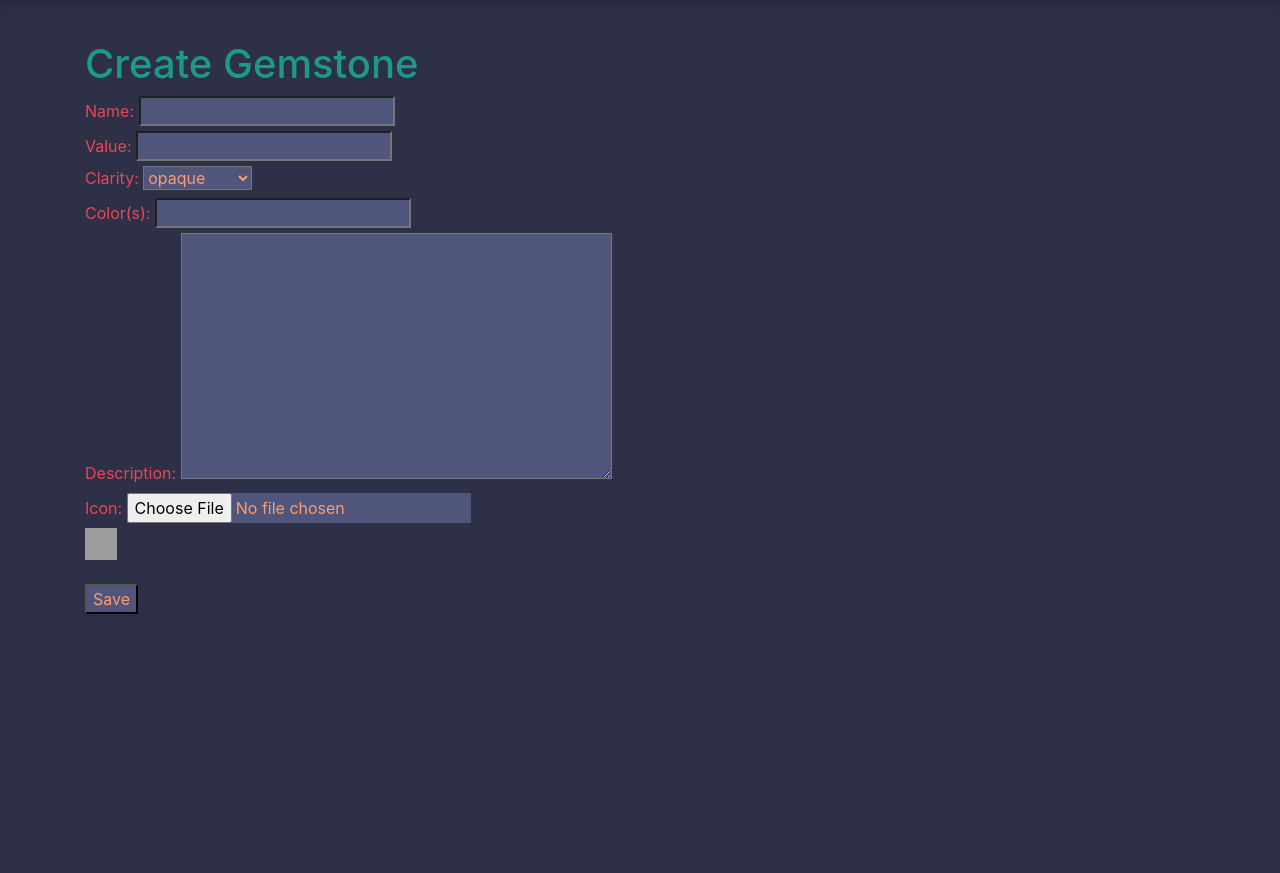
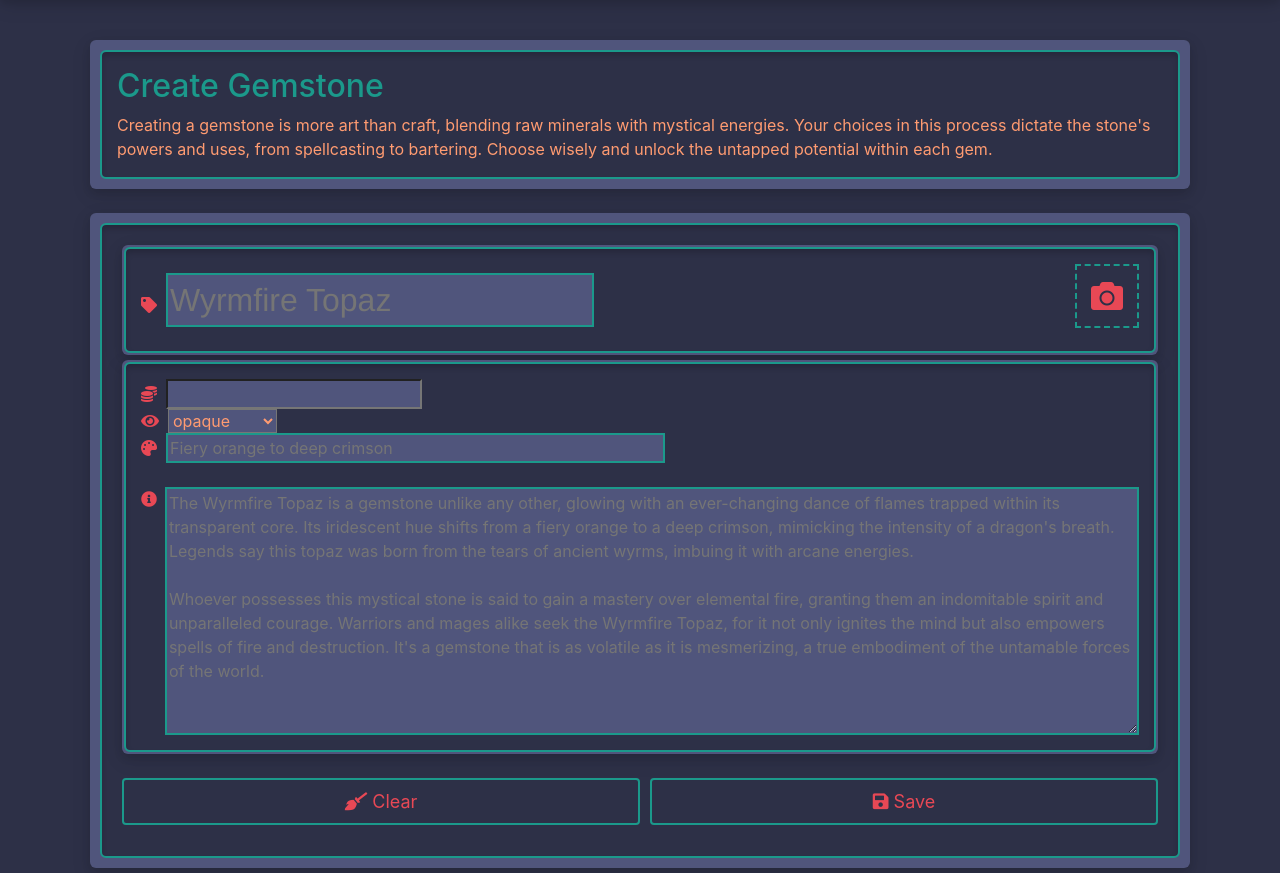
Before and after one commit to Stephanie-Burns/gemstone_roller_demo, a Django app: page /treasure/gemstone/create/ in a window 1280 px wide. Shown: the part 60-933 px from the top of the page. Before the commit the page ends 674 px from the top, so only its background shows below. Run offline with Django 4.2, Linux system fonts and the light colour scheme; a user stored in the database is signed in; data comes from the database, SQL or seed files in the repository; both versions use the stored data as it was after the commit; some libraries are stand-ins or nearby versions; grey boxes are pictures that could not be loaded.

Commit message:
gemstone form and gemstone create page

```diff
--- a/static/css/landing.css
+++ b/static/css/landing.css
@@ -391,6 +391,53 @@ td {
 }
 
 
+/* === Gemstone Form Styles === */
+.gemstone-file-input {
+    width: 0.1px;
+    height: 0.1px;
+    opacity: 0;
+    overflow: hidden;
+    position: absolute;
+    z-index: -1;
+}
+
+.gemstone-file-label {
+    color: #e84855;
+    border: 2px dashed #1b998b;
+    background-color: transparent;
+    height: 64px;
+    width: 64px;
+    cursor: pointer;
+    text-align: center;
+    display: flex;
+    justify-content: center;
+    align-items: center;
+}
+
+.gemstone-form-text-input-lg {
+    border: 2px solid #1b998b;
+    font-size: xx-large;
+    font-family: "Helvetica Neue", Arial, sans-serif;
+    /*max-width: 100%;*/
+    /*width: 100%;*/
+}
+
+.gemstone-form-textarea-input {
+    border: 2px solid #1b998b;
+    width: 100%;
+}
+
+.gemstone-form-textarea-container {
+    display: flex;
+    flex-flow: row nowrap;
+}
+
+.gemstone-from-text-input {
+    border: 2px solid #1b998b;
+    width: 50%;
+}
+
+
 /* === ScrollBar Styles === */
 ::-webkit-scrollbar {
     width: 12px;
--- a/static/js/image-preview.js
+++ b/static/js/image-preview.js
@@ -1,23 +1,34 @@
-
+document.addEventListener("DOMContentLoaded", function() {
     function initializeImagePreview() {
         const input = document.querySelector('input[type=file]');
+        const label = document.querySelector('.gemstone-file-label');
+        const uploadIcon = document.querySelector('#upload-icon'); // Modified selector
+        // const labelText = document.querySelector('#label-text');  // Modified selector
+
         input.addEventListener('change', function() {
             const file = this.files[0];
             if (file) {
                 const reader = new FileReader();
                 reader.onload = function(e) {
-                // Hide the old image
-                const oldImg = document.getElementById('old-image-preview');
-                if (oldImg) {
-                    oldImg.style.display = 'none';
-                }
+                    // Remove or hide existing icon and text
+                    if (uploadIcon) uploadIcon.style.display = 'none';
+                    // if (labelText) labelText.style.display = 'none'; // Modified reference
 
-                // Get the preview element and set its source to the selected image
-                const img = document.getElementById('image-preview');
-                img.src = e.target.result;
-                img.style.display = 'block';  // Make the image visible
+                    // Remove existing preview image if any
+                    const existingImg = document.getElementById('image-preview');
+                    if (existingImg) existingImg.remove();
+
+                    // Create and add the new preview image
+                    const img = document.createElement('img');
+                    img.setAttribute('id', 'image-preview');
+                    img.setAttribute('src', e.target.result);
+                    img.style.width = '60px';
+                    img.style.height = '60px';
+                    label.appendChild(img);
                 }
                 reader.readAsDataURL(file);
             }
         });
     }
+    initializeImagePreview();
+});
--- a/treasure/forms.py
+++ b/treasure/forms.py
@@ -2,6 +2,22 @@
 from django import forms
 
 from . import models
+
+
+DESCRIPTION_PLACEHOLDER = (
+    "The Wyrmfire Topaz is a gemstone unlike any other, glowing with an "
+    "ever-changing dance of flames trapped within its transparent core. "
+    "Its iridescent hue shifts from a fiery orange to a deep crimson, mimicking "
+    "the intensity of a dragon's breath. Legends say this topaz was born from "
+    "the tears of ancient wyrms, imbuing it with arcane energies. "
+    "\n\n"
+    "Whoever possesses this mystical stone is said to gain a mastery over "
+    "elemental fire, granting them an indomitable spirit and unparalleled "
+    "courage. Warriors and mages alike seek the Wyrmfire Topaz, for it not "
+    "only ignites the mind but also empowers spells of fire and destruction. "
+    "It's a gemstone that is as volatile as it is mesmerizing, a true "
+    "embodiment of the untamable forces of the world."
+)
 
 
 class GemstoneForm(forms.ModelForm):
@@ -11,14 +27,26 @@ class GemstoneForm(forms.ModelForm):
         model = models.Gemstone
         fields = ['name', 'clarity', 'color', 'description', 'value']
 
-    icon = forms.ImageField(widget=forms.FileInput, required=False)
+    icon = forms.ImageField(
+        widget=forms.FileInput(attrs={'class': 'gemstone-file-input', 'id': 'gemstone-icon-upload'}),
+        required=False
+    )
+    name = forms.CharField(widget=forms.TextInput(
+        attrs={'class': 'gemstone-form-text-input-lg', 'placeholder': 'Wyrmfire Topaz'})
+    )
+    color = forms.CharField(widget=forms.TextInput(
+        attrs={'class': 'gemstone-from-text-input', 'placeholder': 'Fiery orange to deep crimson'})
+    )
+    description = forms.CharField(
+        widget=forms.Textarea(attrs={'class': 'gemstone-form-textarea-input', 'placeholder': DESCRIPTION_PLACEHOLDER}),
+    )
 
     def clean_icon(self):
 
         icon = self.cleaned_data.get('icon')
         if icon:
 
-            if icon.size > 2 * 1024 * 1024:  # Limit to 5 MB
+            if icon.size > 2 * 1024 * 1024:  # Limit to 2 MB
 
                 raise forms.ValidationError('File size must be no more than 2 MB.')
 
--- a/treasure/templates/treasure/gemstone-create.html
+++ b/treasure/templates/treasure/gemstone-create.html
@@ -2,7 +2,27 @@
 {% extends 'base.html' %}
 
 {% block content %}
-    <h1>Create Gemstone</h1>
 
-    {% include 'treasure/snippets/gemstone-form.html' with icon_url=icon_url %}
+
+    <div class="outer-content-container mb-4">
+        <div class="container inner-content-container pb-0">
+            <h2>Create Gemstone</h2>
+
+            <p>
+  Creating a gemstone is more art than craft, blending raw minerals with mystical energies. Your choices in this process dictate the stone's powers and uses, from spellcasting to bartering. Choose wisely and unlock the untapped potential within each gem.
+</p>
+
+
+        </div>
+    </div>
+
+    <div class="outer-content-container">
+
+        <div class="inner-content-container">
+            {% include 'treasure/snippets/gemstone-form.html' with icon_url=icon_url %}
+        </div>
+    </div>
+
+
+
 {% endblock %}
--- a/treasure/templates/treasure/snippets/gemstone-data.html
+++ b/treasure/templates/treasure/snippets/gemstone-data.html
@@ -30,7 +30,9 @@
             <div>
                 <span><i class="fas fa-palette icon-red mr-2"></i>{{ gemstone.color|capfirst }}</span>
             </div>
+
             <br>
+
             <p>
                 <span><i class="fas fa-info-circle icon-red mr-1"></i></span>
                 <em>{{ gemstone.description }}</em>
--- a/treasure/templates/treasure/snippets/gemstone-form.html
+++ b/treasure/templates/treasure/snippets/gemstone-form.html
@@ -1,39 +1,71 @@
 
 {% load static %}
 
+<div id="gemstone-form">
     <!-- Display all form errors at the top -->
     {{ form.errors }}
 
     <form method="post" enctype="multipart/form-data">
         {% csrf_token %}
-    {{ form.name.label_tag }} {{ form.name }}
-    <br>
-    {{ form.value.label_tag }} {{ form.value }}
-    <br>
-    {{ form.clarity.label_tag }} {{ form.clarity }}
-    <br>
-    {{ form.color.label_tag }} {{ form.color }}
-    <br>
-    {{ form.description.label_tag }} {{ form.description }}
-    <br>
-    {{ form.icon.label_tag }} {{ form.icon }}
+        <div class="outer-content-container outer-content-small-border">
+            <div class="inner-content-container">
+                <div class="d-flex justify-content-between align-items-center">
+                    <div>
+                        <span><i class="fas fa-tag icon-red"></i>&nbsp;</span>
+                        {{ form.name }}
+                    </div>
+
+                    <label for="{{ form.icon.id_for_label }}" class="gemstone-file-label">
+                        <i class="fas fa-camera fa-2x" id="upload-icon"></i>
+                        {{ form.icon }}
+                    </label>
+                </div>
+            </div>
+        </div>
+
+        <div class="outer-content-container outer-content-small-border mb-4">
+            <div class="inner-content-container">
+                <div>
+                    <span><i class="fas fa-coins icon-red"></i>&nbsp;</span>
+                    {{ form.value }}
+                </div>
+
+                <div>
+                    <span><i class="fas fa-eye icon-red"></i>&nbsp;</span>
+                    {{ form.clarity }}
+                </div>
+
+                <div>
+                    <span><i class="fas fa-palette icon-red"></i>&nbsp;</span>
+                    {{ form.color }}
+                </div>
+
                 <br>
 
-    <div>
-        {% if icon_url %}
-            <img id="old-image-preview" src="{{ icon_url }}" width="32" height="32" />
-        {% endif %}
-        <img id="image-preview" src="#" alt="Image Preview" style="display:none; width: 32px; height: 32px;"/>
+                <div class="gemstone-form-textarea-container">
+                    <span><i class="fas fa-info-circle icon-red mr-1"></i>&nbsp;</span>
+                    {{ form.description }}
                 </div>
-    <br>
+            </div>
+        </div>
 
-    <input type="submit" value="Save">
-
+        <div class="d-flex">
+            <button hx-get="{% url 'treasure:gemstone_form' %}"
+                    hx-trigger="click"
+                    hx-swap="innerHTML"
+                    hx-target="#gemstone-form"
+                    class="my-btn my-btn-primary my-btn-large mb-3 flex-fill my-btn-add-margin"
+            >
+                <span><i class="fas fa-broom"></i> Clear</span>
+            </button>
+            <button type="submit" class="my-btn my-btn-primary my-btn-large mb-3 flex-fill my-btn-add-margin">
+                <span><i class="fas fa-save"></i> Save</span>
+            </button>
+        </div>
     </form>
 
+    {% block extra_js %}
         <script src="{% static 'js/image-preview.js' %}"></script>
-<script>
-    document.addEventListener("DOMContentLoaded", function(){
-        initializeImagePreview();
-    });
-</script>
+    {% endblock %}
+
+</div>
--- a/treasure/urls.py
+++ b/treasure/urls.py
@@ -18,6 +18,7 @@ urlpatterns = [
 
     # HTMX Endpoints
     path("gemstone/search-table/", views.gemstone_search_table, name="gemstone_search_table"),
+    path("gemstone/form/", views.gemstone_form, name="gemstone_form"),
 
     # Deprecated Endpoints
     # path("gemstone/all/", views.gemstone_all, name="gemstone_all"),
--- a/treasure/views.py
+++ b/treasure/views.py
@@ -109,6 +109,28 @@ def gemstone_search(request):
     return render(request, 'treasure/gemstone-search.html', {'gemstones': gemstones})
 
 
+def gemstone_roll(request):
+
+    if request.headers.get('HX-Request'):
+
+        gemstones = []
+        for gem, count in request.GET.items():
+
+            if gem.startswith('gem') and int(count) > 0:
+
+                gem_objects = (
+                    models.Gemstone.objects
+                    .filter(value__exact=gem.split('-')[1])
+                    .order_by(models.GEMSTONE_DEFAULT_ORDER)
+                )
+                gemstones.extend(random.choices(gem_objects, k=int(count)))
+
+        return render(request, 'treasure/snippets/gemstone-table.html', {'gemstones': gemstones})
+
+    return render(request, 'treasure/gemstone-roll.html')
+
+
+# ========================= HTMX endpoints
 def gemstone_search_table(request):
 
     # TODO const dict and function(...EXPECTED_REFERER, redirect_url)
@@ -137,22 +159,6 @@ def gemstone_search_table(request):
         return render(request, 'treasure/snippets/gemstone-table.html', context)
 
 
-def gemstone_roll(request):
-
-    if request.headers.get('HX-Request'):
-
-        gemstones = []
-        for gem, count in request.GET.items():
-
-            if gem.startswith('gem') and int(count) > 0:
-
-                gem_objects = (
-                    models.Gemstone.objects
-                    .filter(value__exact=gem.split('-')[1])
-                    .order_by(models.GEMSTONE_DEFAULT_ORDER)
-                )
-                gemstones.extend(random.choices(gem_objects, k=int(count)))
-
-        return render(request, 'treasure/snippets/gemstone-table.html', {'gemstones': gemstones})
-
-    return render(request, 'treasure/gemstone-roll.html')
+def gemstone_form(request):
+    form = forms.GemstoneForm()
+    return render(request, 'treasure/snippets/gemstone-form.html', {'form': form})
```
Also changed, not shown: db.sqlite3. Lines whose indentation alone changed are shown as unchanged.
